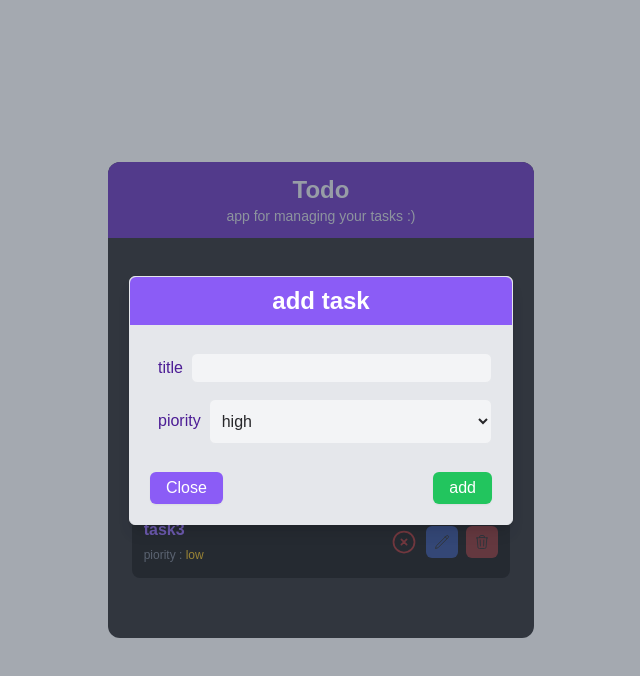
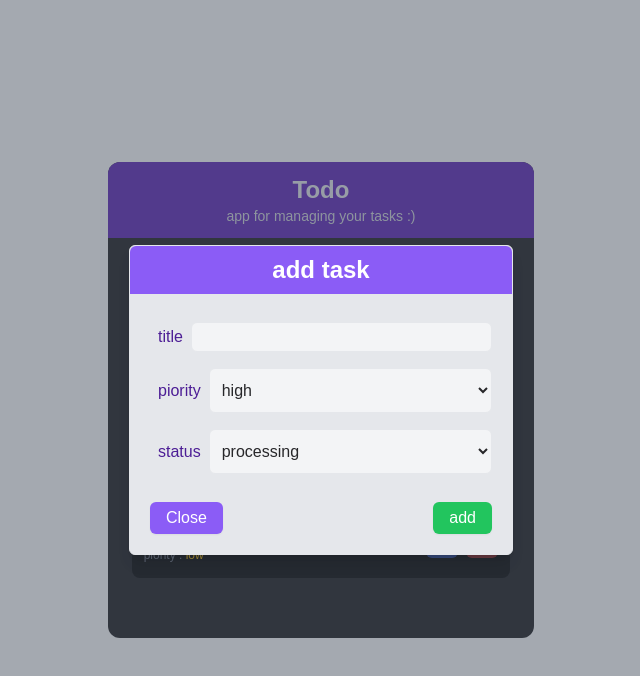
Before and after one commit to atiehZargarani/todolist-nextjs, a Next.js app: page / in a window 1280 px wide. Both pictures are taken after a click on the button "add task". Shown: the top 676 px of the page, without its empty margins (319-959 px from the left). Built offline with nearby package versions, Linux system fonts and the light colour scheme.

Commit message:
feat : add edit task function

```diff
--- a/src/components/AddTaskModal.jsx
+++ b/src/components/AddTaskModal.jsx
@@ -1,38 +1,73 @@
-export default function AddTask({ visibilityAddTaskModal ,addTask}) {
+export default function AddTask({
+  visibilityAddTaskModal,
+  addTask,
+  selectedTask,
+  editTask,
+}) {
   let task = {
-    title: null,
-    piority: "high",
-    status:"processing",
-    id: Math.floor(Math.random() * 100) + 1,
+    title: Object.keys(selectedTask).length > 0 ? selectedTask.title : null,
+    piority:
+      Object.keys(selectedTask).length > 0 ? selectedTask.piority : "high",
+    status:
+      Object.keys(selectedTask).length > 0 ? selectedTask.status : "processing",
+    id:
+      Object.keys(selectedTask).length > 0
+        ? selectedTask.id
+        : Math.floor(Math.random() * 100) + 1,
   };
 
   return (
-
     <div className="fixed inset-0 bg-gray-600 bg-opacity-50 overflow-y-auto h-full w-full flex items-center justify-center">
       <div className="pt-0 pb-5 border w-96 shadow-lg rounded-md bg-gray-200">
+        {console.log("Show me selectedTask", selectedTask)}
         <div className="mb-4 text-center bg-violet-500 py-2 rounded-t-md">
           <h3 className="text-2xl font-bold text-white">add task</h3>
         </div>
         <div className="mt-2 px-2 py-3 space-y-4 text-left px-5">
           <div className="flex items-center justify-between">
-              <label className="text-violet-900 mx-2" htmlFor="task-title">title </label>
+            <label className="text-violet-900 mx-2" htmlFor="task-title">
+              title
+            </label>
             <input
+              defaultValue={task.title}
               id="task-title"
               onChange={(event) => {
-                    task.title=event.target.value
+                task.title = event.target.value;
               }}
               className="border w-full text-zinc-800 text-sm bg-gray-100 focus:outline-none p-1 rounded-md"
-              /></div>
+            />
+          </div>
           <div className="flex items-center justify-between">
-              <label className="text-violet-900 mx-2" htmlFor="task-piority">piority </label>
-              <select className="w-full py-1 bg-gray-100  px-2 py-3 text-zinc-800 border rounded-md" onChange={(event) => {
-                  task.piority=event.target.value
-                }}>
-                <option value={"high"}>high</option>
-                <option value={"low"}>low</option>
+            <label className="text-violet-900 mx-2" htmlFor="task-piority">
+              piority
+            </label>
+            <select
+              defaultValue={task.piority}
+              className="w-full py-1 bg-gray-100  px-2 py-3 text-zinc-800 border rounded-md"
+              onChange={(event) => {
+                task.piority = event.target.value;
+              }}
+            >
+              <option value="high">high</option>
+              <option value="low">low</option>
             </select>
           </div>
-
+          <div className="flex items-center justify-between">
+            <label className="text-violet-900 mx-2" htmlFor="task-status">
+              status
+            </label>
+            <select
+              defaultValue={task.status}
+              className="w-full py-1 bg-gray-100  px-2 py-3 text-zinc-800 border rounded-md"
+              onChange={(event) => {
+                task.status = event.target.value;
+              }}
+            >
+              <option value="completed">completed</option>
+              <option value="processing">processing</option>
+              <option value="failed">failed</option>
+            </select>
+          </div>
         </div>
         <div className="flex justify-between mt-4 px-5">
           {/* Using useRouter to dismiss modal*/}
@@ -44,13 +79,27 @@ export default function AddTask({ visibilityAddTaskModal ,addTask}) {
           >
             Close
           </button>
-            <button onClick={()=>{addTask(task)}
-            } className="px-4 py-1 bg-green-500 text-white text-base font-medium rounded-md shadow-sm hover:bg-green-700 focus:outline-none focus:ring-2 focus:ring-gray-300">
+          {Object.keys(selectedTask).length > 0 ? (
+            <button
+              onClick={() => {
+                editTask(task);
+              }}
+              className="px-4 py-1 bg-violet-500 text-white text-base font-medium rounded-md shadow-sm hover:bg-violet-700 focus:outline-none focus:ring-2 focus:ring-gray-300"
+            >
+              edit
+            </button>
+          ) : (
+            <button
+              onClick={() => {
+                addTask(task);
+              }}
+              className="px-4 py-1 bg-green-500 text-white text-base font-medium rounded-md shadow-sm hover:bg-green-700 focus:outline-none focus:ring-2 focus:ring-gray-300"
+            >
               add
             </button>
+          )}
         </div>
       </div>
     </div>
-
   );
 }
--- a/src/components/Tasks.jsx
+++ b/src/components/Tasks.jsx
@@ -12,41 +12,69 @@ import { XCircleIcon } from "@heroicons/react/24/outline";
 
 export default function Tasks() {
   const [addTaskModal, setAddTaskModal] = useState(false);
+  const [selectedTask, setSelectedTask] = useState([]);
   const [tasksList, setTasksList] = useState([
     {
       title: "task1",
       piority: "high",
       status: "completed",
-      id:1,
+      id: 1,
     },
     {
       title: "task2",
       piority: "low",
       status: "processing",
-      id:2,
+      id: 2,
     },
     {
       title: "task3",
       piority: "low",
       status: "failed",
-      id:3,
+      id: 3,
     },
   ]);
 
   const visibilityAddTaskModal = (value) => {
     setAddTaskModal(value);
+
   };
 
   const addTask = (newTask) => {
+
     setTasksList(() => [...tasksList, newTask]);
     visibilityAddTaskModal(false);
+    console.log("show me ",newTask);
 
   };
+  const openEditedModal = (id, title, piority, status) => {
+    // console.log("show me task", task);
 
-  const deleteTask=(id)=>{
+    setSelectedTask( {
+      id,
+      title,
+      piority,
+      status,
+    });
+    setAddTaskModal(true);
+  };
+  const editTask = (updatedFields) => {
+    console.log("show me updatedFields",updatedFields);
+
+    // Find the object by id
+    const obj = tasksList.find((obj) => obj.id === updatedFields.id);
+
+    // If object is found, update its properties
+    if (obj) {
+      Object.assign(obj, updatedFields); // Update the object with new properties
+    }
+
+    visibilityAddTaskModal(false)
+  };
+
+  const deleteTask = (id) => {
     // return tasksList.filter(obj => obj.id !== id);
-    setTasksList( tasksList.filter(obj => obj.id !== id))
-  }
+    setTasksList(tasksList.filter((obj) => obj.id !== id));
+  };
 
   const enumStatus = (status) => {
     switch (status) {
@@ -67,10 +95,13 @@ export default function Tasks() {
       {/* add task section */}
 
       <div className="flex justify-between items-center mb-6">
-        <span className="text-violet-400  hover:text-violet-700">start managing your task</span>
+        <span className="text-violet-400  hover:text-violet-700">
+          start managing your task
+        </span>
         <button
           onClick={() => {
             visibilityAddTaskModal(true);
+            setSelectedTask([])
           }}
           className="bg-violet-800 p-2 rounded-md text-sm hover:bg-violet-900"
         >
@@ -79,7 +110,6 @@ export default function Tasks() {
       </div>
 
       {/* task list section  */}
-
 
       {tasksList.map((task, key) => {
         return (
@@ -100,14 +130,28 @@ export default function Tasks() {
               </span>
             </div>
             <div className="space-x-2 flex items-center">
-            <span>{enumStatus(task.status)}</span>
-            <button className="bg-blue-900 p-2 text-left rounded-md text-sm hover:bg-blue-700">
+              <span>{enumStatus(task.status)}</span>
+              <button
+                className="bg-blue-900 p-2 text-left rounded-md text-sm hover:bg-blue-700"
+                onClick={() => {
+                  openEditedModal(
+                    task.id,
+                    task.title,
+                    task.piority,
+                    task.status
+                  );
+                }}
+              >
                 <PencilIcon className="size-4" />
               </button>
-              <button className="bg-red-900 p-2 text-left rounded-md text-sm hover:bg-red-700" onClick={()=>{deleteTask(task.id)}}>
+              <button
+                className="bg-red-900 p-2 text-left rounded-md text-sm hover:bg-red-700"
+                onClick={() => {
+                  deleteTask(task.id);
+                }}
+              >
                 <TrashIcon className="size-4" />
               </button>
-
             </div>
           </div>
         );
@@ -119,6 +163,8 @@ export default function Tasks() {
         <AddTask
           visibilityAddTaskModal={visibilityAddTaskModal}
           addTask={addTask}
+          editTask={editTask}
+          selectedTask={selectedTask}
         />
       )}
     </div>
```
Lines whose indentation alone changed are shown as unchanged.
